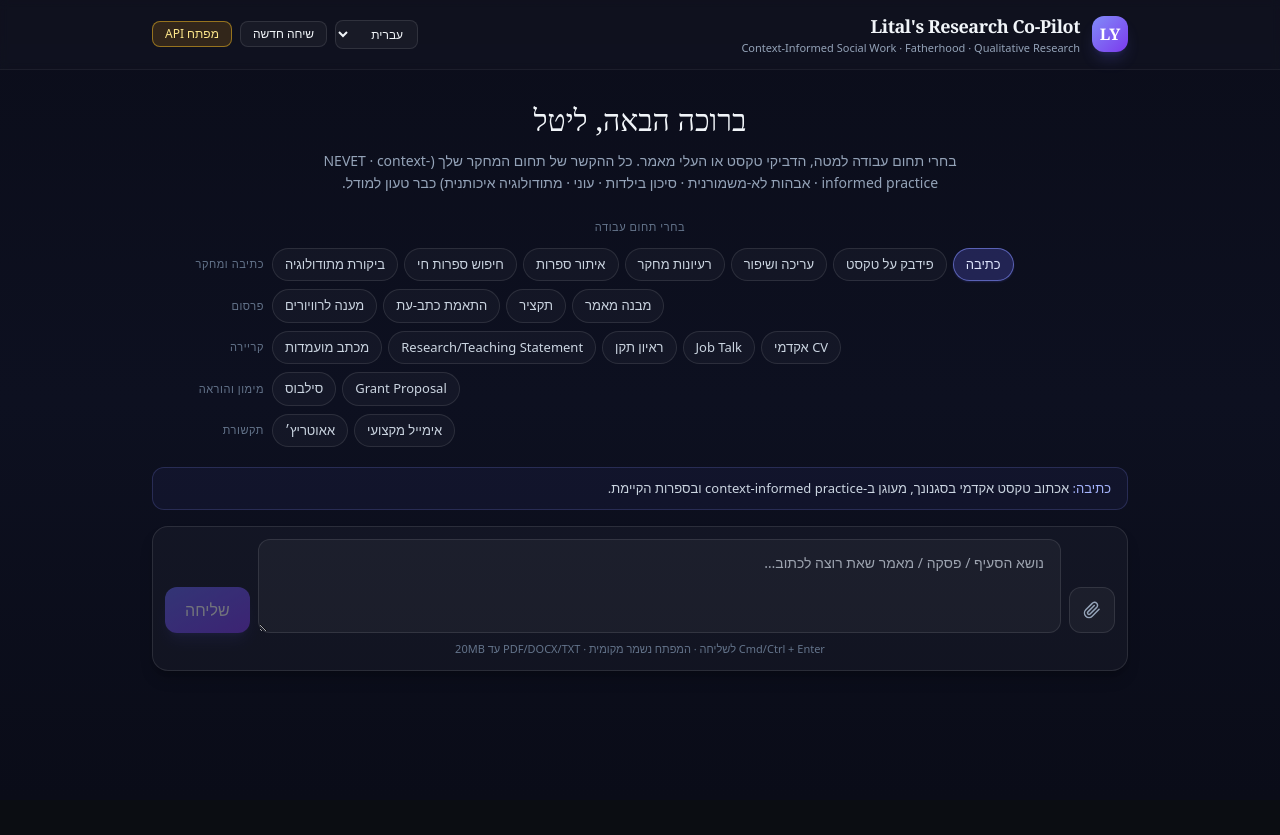
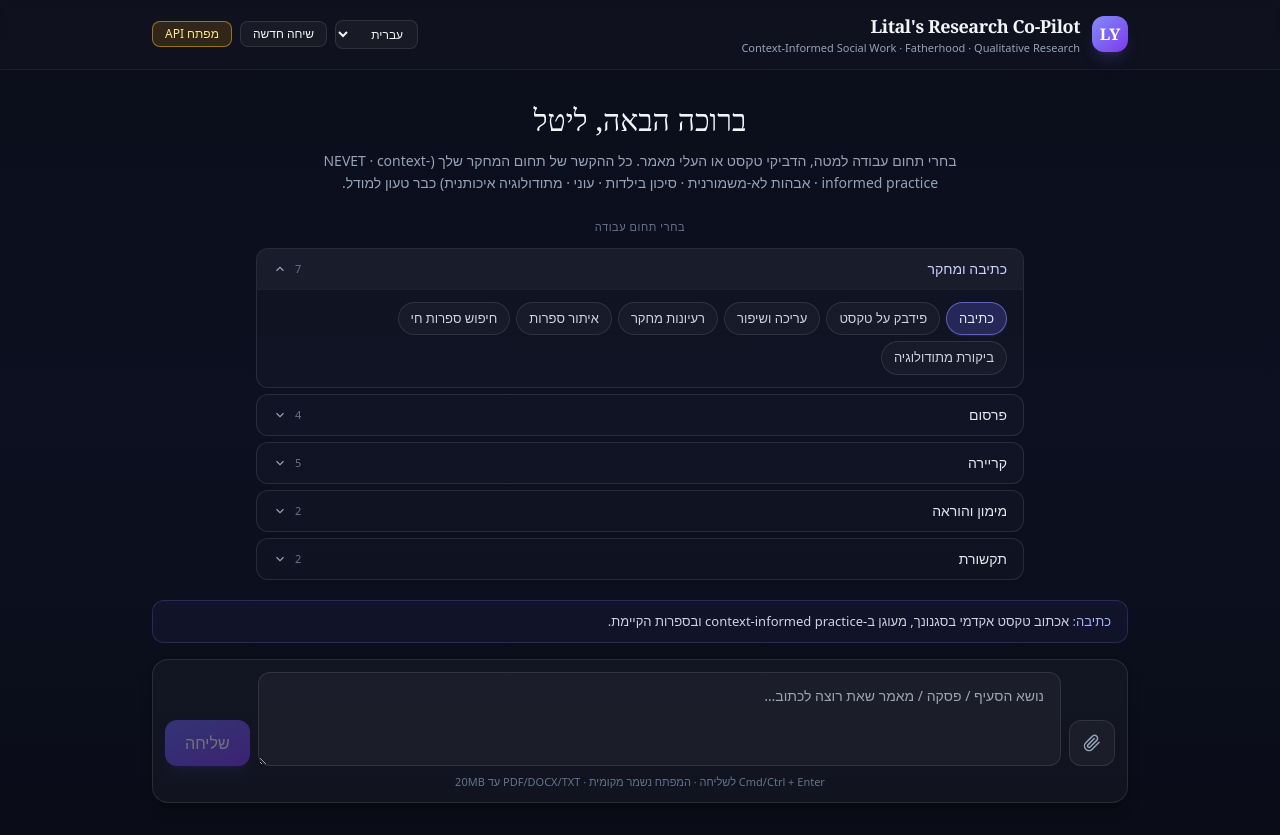
Before and after one commit to michaelavs-1/lital-research-assistant, a Next.js app: page / in a window 1280 px wide. Before the commit the page ends 800 px from the top, so only its background shows below. Built offline with nearby package versions, Linux system fonts and the light colour scheme.

Commit message:
Categories: RTL accordion

```diff
--- a/app/page.jsx
+++ b/app/page.jsx
@@ -43,6 +43,7 @@ export default function Page() {
   const [keyDraft, setKeyDraft] = useState("");
   const [uploading, setUploading] = useState(false);
   const [uploadedFile, setUploadedFile] = useState("");
+  const [expandedCat, setExpandedCat] = useState("כתיבה ומחקר");
   const scrollerRef = useRef(null);
   const fileInputRef = useRef(null);
 
@@ -219,12 +220,26 @@ export default function Page() {
         )}
 
         {empty && (
-          <section className="mb-5">
-            <div className="text-[11px] font-medium tracking-wider text-slate-500 mb-3 text-center uppercase">בחרי תחום עבודה</div>
-            <div className="space-y-2">
-              {CATEGORIES.map((cat) => (
-                <div key={cat.name} className="flex flex-wrap gap-2 items-center justify-end">
-                  <div className="flex flex-wrap gap-1.5 justify-end flex-1">
+          <section className="mb-5" dir="rtl">
+            <div className="text-[11px] font-medium tracking-wider text-slate-500 mb-3 text-center">בחרי תחום עבודה</div>
+            <div className="space-y-1.5 max-w-3xl mx-auto">
+              {CATEGORIES.map((cat) => {
+                const open = expandedCat === cat.name;
+                const hasActive = cat.modes.includes(mode);
+                return (
+                  <div key={cat.name} className="border border-white/10 rounded-xl bg-white/[0.02] overflow-hidden">
+                    <button
+                      onClick={() => setExpandedCat(open ? "" : cat.name)}
+                      className={"w-full flex items-center justify-between px-4 py-2.5 text-sm transition " + (open ? "bg-white/[0.04]" : "hover:bg-white/[0.03]")}
+                    >
+                      <span className={"font-medium " + (hasActive ? "text-indigo-200" : "text-slate-200")}>{cat.name}</span>
+                      <span className="flex items-center gap-2">
+                        <span className="text-[11px] text-slate-500">{cat.modes.length}</span>
+                        <svg width="14" height="14" viewBox="0 0 24 24" fill="none" stroke="currentColor" strokeWidth="2" className={"text-slate-400 transition-transform " + (open ? "rotate-180" : "")}><polyline points="6 9 12 15 18 9"/></svg>
+                      </span>
+                    </button>
+                    {open && (
+                      <div className="flex flex-wrap gap-1.5 px-4 py-3 border-t border-white/5">
                         {cat.modes.map((k) => (
                           <button
                             key={k}
@@ -240,9 +255,10 @@ export default function Page() {
                           </button>
                         ))}
                       </div>
-                  <div className="text-[11px] font-medium tracking-wider text-slate-500 w-28 shrink-0 text-right" dir="rtl">{cat.name}</div>
+                    )}
                   </div>
-              ))}
+                );
+              })}
             </div>
           </section>
         )}
```
Lines whose indentation alone changed are shown as unchanged.
